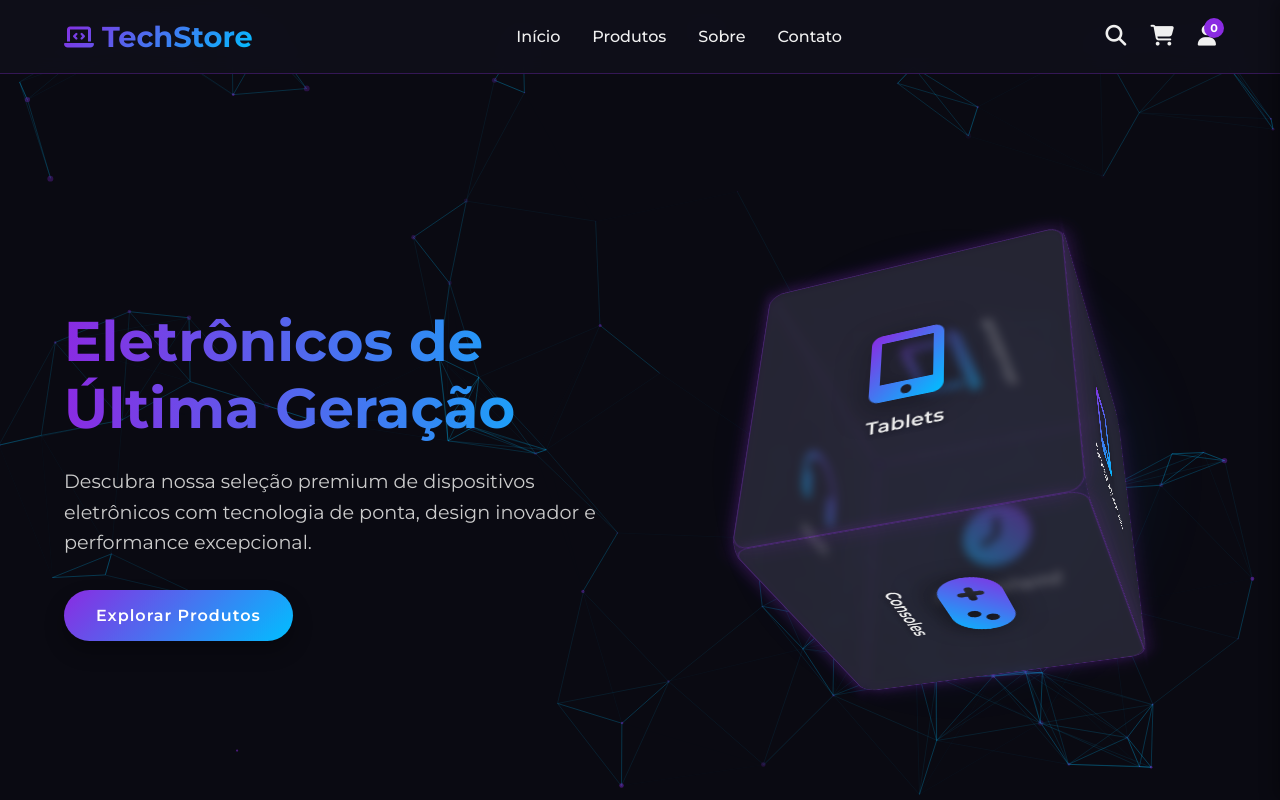
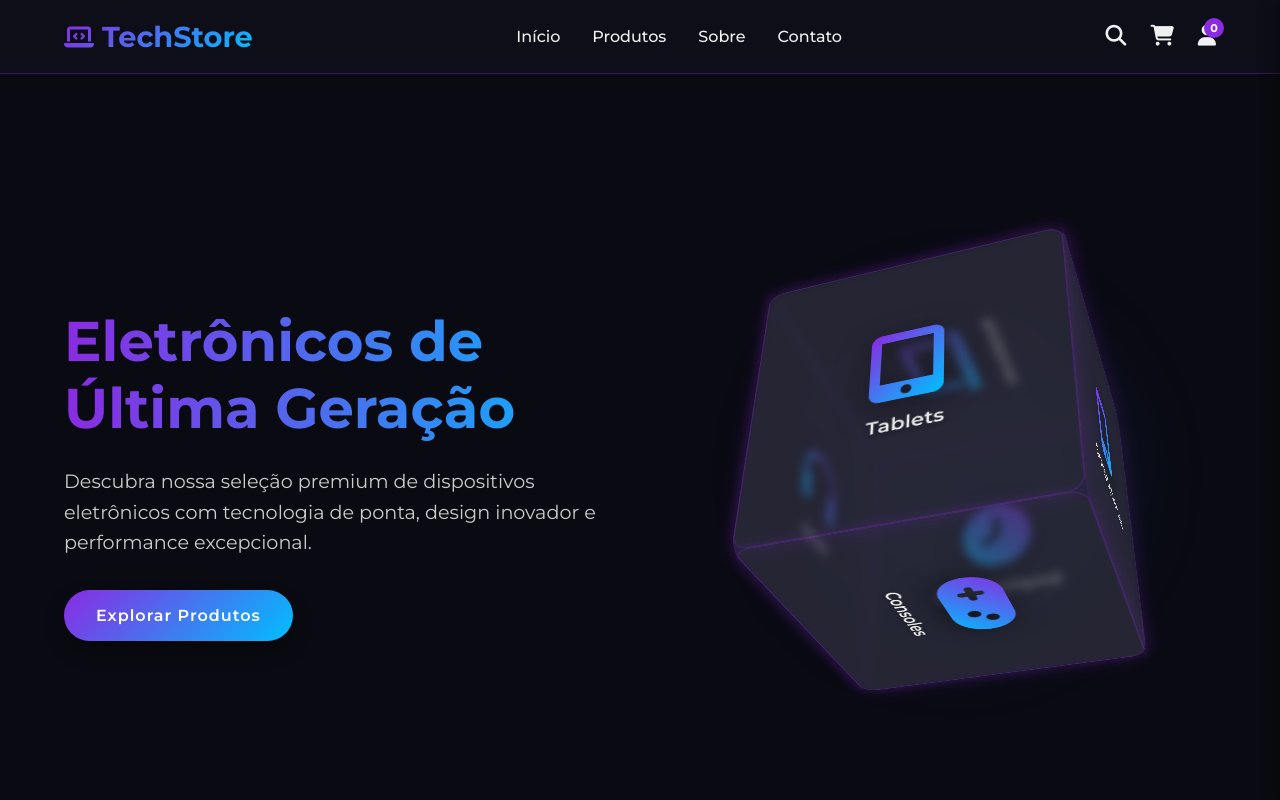
Before and after one commit to mateusriapo-byte/Yampi, a plain HTML site: page index.html in a window 1280 px wide. Shown: the top 800 px of the page. Drawn offline with nearby package versions, Linux system fonts and the light colour scheme; animation ran at ten frames a second.

Commit message:
Remove particle effect from index.html
Removed particle effect code and related script from index.html.

```diff
--- a/index.html
+++ b/index.html
@@ -35,14 +35,6 @@
             overflow-x: hidden;
         }
 
-        /* Efeito de partículas no fundo */
-        #particles-js {
-            position: fixed;
-            width: 100%;
-            height: 100%;
-            z-index: -1;
-        }
-
         /* Header */
         header {
             background: rgba(15, 15, 26, 0.95);
@@ -1511,9 +1503,6 @@
     </style>
 </head>
 <body>
-    <!-- Efeito de partículas -->
-    <div id="particles-js"></div>
-
     <!-- Header -->
     <header>
         <nav class="navbar">
@@ -1856,44 +1845,7 @@
     </footer>
 
     <!-- Scripts -->
-    <script src="https://cdn.jsdelivr.net/particles.js/2.0.0/particles.min.js"></script>
     <script>
-        // Inicializar partículas
-        particlesJS("particles-js", {
-            particles: {
-                number: { value: 80, density: { enable: true, value_area: 800 } },
-                color: { value: "#8a2be2" },
-                shape: { type: "circle" },
-                opacity: { value: 0.5, random: true },
-                size: { value: 3, random: true },
-                line_linked: {
-                    enable: true,
-                    distance: 150,
-                    color: "#00bfff",
-                    opacity: 0.4,
-                    width: 1
-                },
-                move: {
-                    enable: true,
-                    speed: 2,
-                    direction: "none",
-                    random: true,
-                    straight: false,
-                    out_mode: "out",
-                    bounce: false
-                }
-            },
-            interactivity: {
-                detect_on: "canvas",
-                events: {
-                    onhover: { enable: true, mode: "repulse" },
-                    onclick: { enable: true, mode: "push" },
-                    resize: true
-                }
-            },
-            retina_detect: true
-        });
-
         // Dados dos produtos organizados por categoria
         const products = {
             perifericos: [
```
